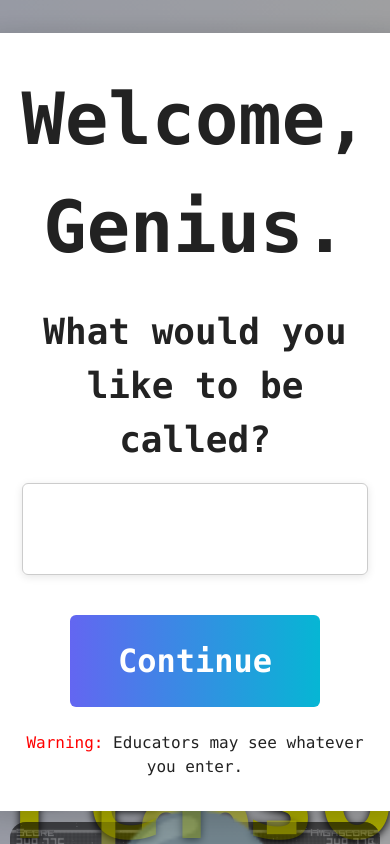
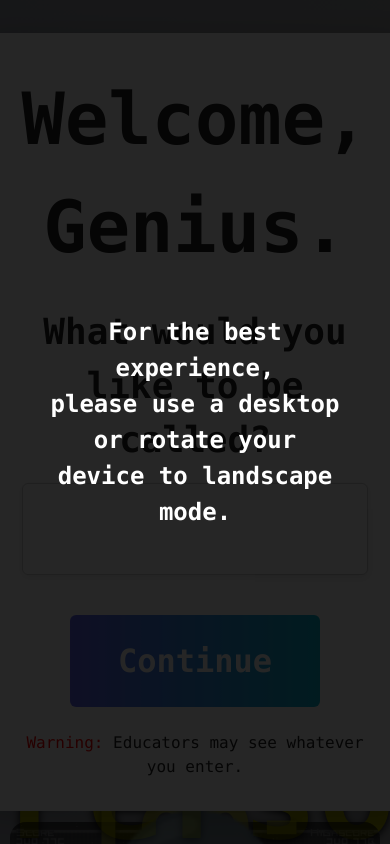
Before and after one commit to coxtrent/gaming-tutorials, a Next.js app: page / in a window 390 px wide. Shown: the top 844 px of the page. Built offline with nearby package versions, Linux system fonts and the light colour scheme.

Commit message:
added warning for mobile formatting warning

```diff
--- a/src/app/layout.tsx
+++ b/src/app/layout.tsx
@@ -2,6 +2,8 @@ import type { Metadata } from "next";
 import { Geist, Geist_Mono } from "next/font/google";
 import "./globals.css";
 import './styles.css'
+import MobileWarning from "@/components/MobileWarning";
+
 
 const geistSans = Geist({
   variable: "--font-geist-sans",
@@ -25,9 +27,13 @@ export default function RootLayout({
 }>) {
   return (
     <html lang="en">
+      <head>
+        <meta name="viewport" content="width=device-width, initial-scale=1" />
+      </head>
       <body
         className={`${geistSans.variable} ${geistMono.variable} antialiased`}
       >
+        <MobileWarning />
         {children}
       </body>
     </html>
--- /dev/null
+++ b/src/components/MobileWarning.tsx
@@ -0,0 +1,45 @@
+"use client";
+// This component displays a warning for mobile users to use a desktop or rotate their device to landscape
+import React, { useEffect, useState } from "react";
+
+export default function MobileWarning() {
+  const [show, setShow] = useState(false);
+
+  useEffect(() => {
+    function check() {
+      const isMobile = window.innerWidth <= 800;
+      const isPortrait = window.innerHeight > window.innerWidth;
+      setShow(isMobile && isPortrait);
+    }
+    check();
+    window.addEventListener("resize", check);
+    window.addEventListener("orientationchange", check);
+    return () => {
+      window.removeEventListener("resize", check);
+      window.removeEventListener("orientationchange", check);
+    };
+  }, []);
+
+  if (!show) return null;
+
+  return (
+    <div style={{
+      position: "fixed",
+      zIndex: 9999,
+      top: 0, left: 0, right: 0, bottom: 0,
+      background: "rgba(0,0,0,0.85)",
+      color: "#fff",
+      display: "flex",
+      alignItems: "center",
+      justifyContent: "center",
+      flexDirection: "column",
+      fontSize: "1.5em",
+      textAlign: "center",
+      padding: "2em"
+    }}>
+      <div>
+        <strong>For the best experience,<br />please use a desktop or rotate your device to landscape mode.</strong>
+      </div>
+    </div>
+  );
+}
```
